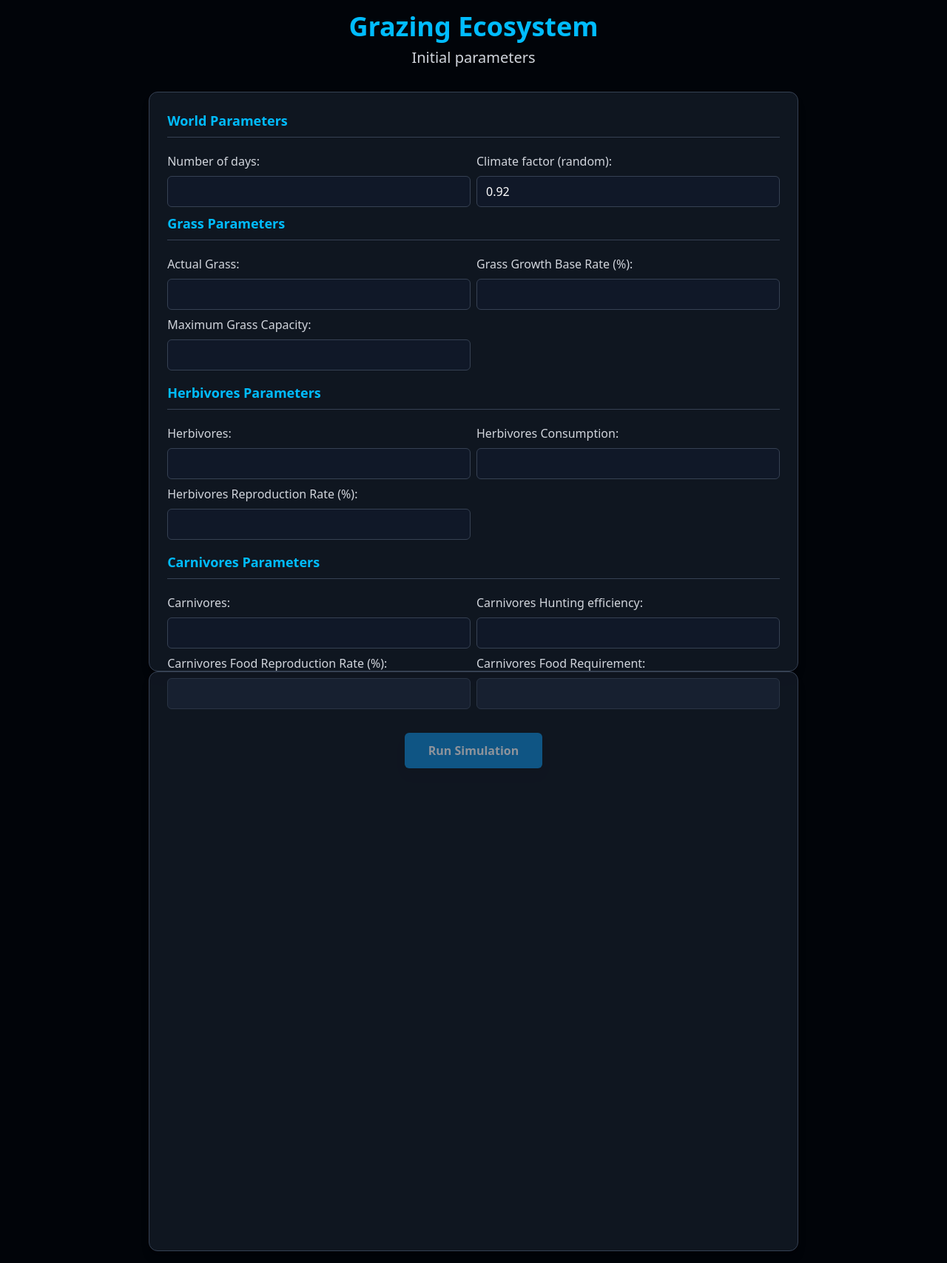
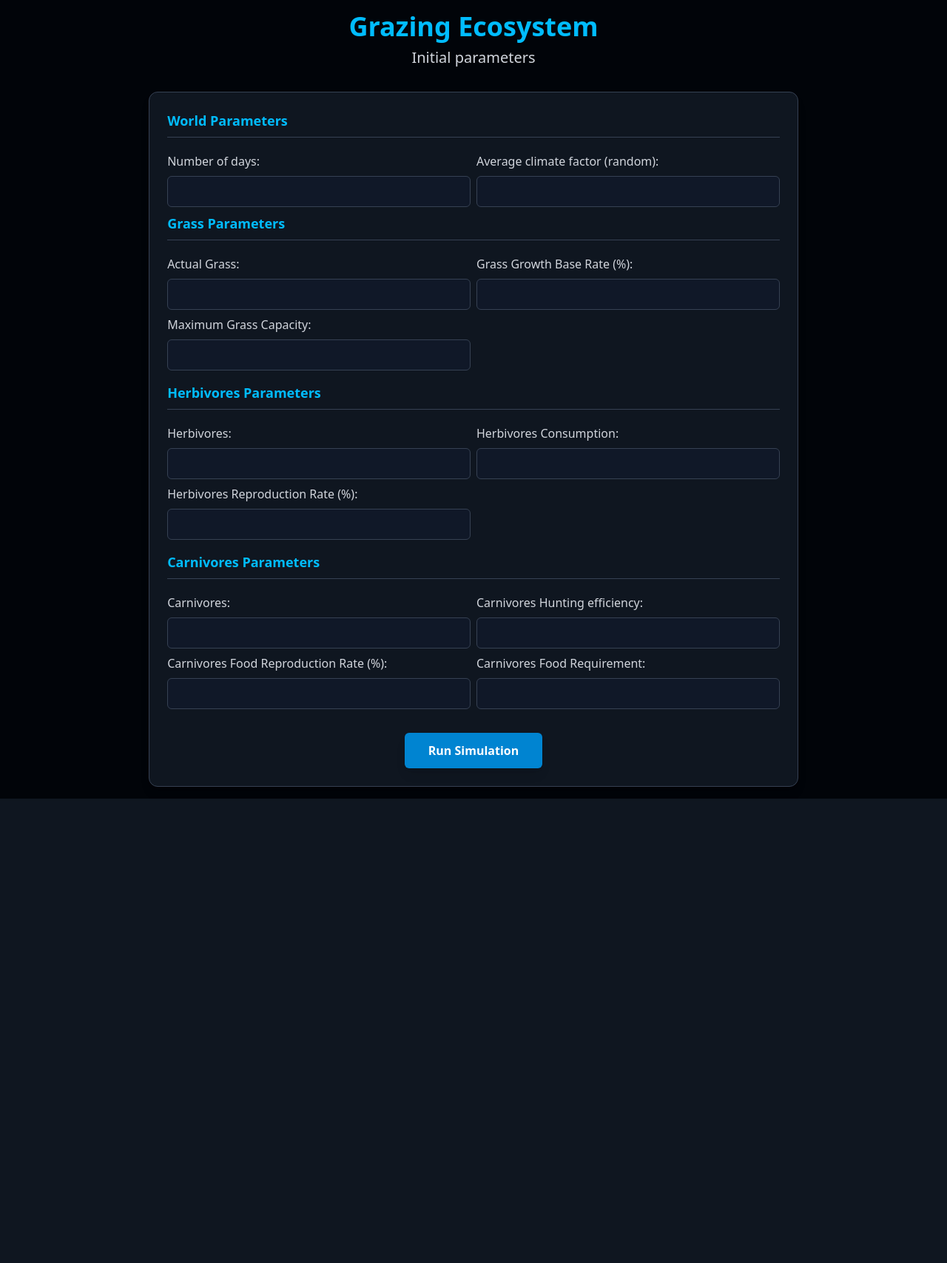
Before and after one commit to SneatX/grazing_system_php, a PHP site: page / in a window 1280 px wide. Shown: the whole page at 74% size. After the commit the page ends 1080 px from the top, so only its background shows below. Run offline with PHP 8.4, Linux system fonts and the light colour scheme.

Commit message:
refactor: :lipstick: Improving the table UI and some logic

```diff
--- a/index.php
+++ b/index.php
@@ -1,7 +1,7 @@
 <?php
+$onSimulation = false;
 $number_of_days = "";
-$climate_factor = rand(70, 130) / 100;
-$onSimulation = false;
+$averageClimateFactor = 0;
 
 $actual_grass = "";
 $grass_growth_base_rate = ""; //%
@@ -17,12 +17,14 @@ $carnivores_food_reproduction_rate = ""; //%
 $carnivores_food_requeriment = "";
 
 $RESULTS = "
-    <table class='table-auto w-full text-left text-gray-300'>
+
+    <table class='min-w-full divide-y divide-gray-700 text-sm'>
         <thead>
-            <tr>
+            <tr class='text-center '>
                 <th class='px-4 py-2'>Day</th>
                 <th class='px-4 py-2'>Grass</th>
                 <th class='px-4 py-2'>Grass comsuptiom</th>
+                <th class='px-4 py-2'>Climate factor</th>
                 <th class='px-4 py-2'>Herbivores</th>
                 <th class='px-4 py-2'>Hervivores hunted</th>
                 <th class='px-4 py-2'>Hervivores reproduction</th>
@@ -36,10 +38,8 @@ $RESULTS = "
 if ($_SERVER["REQUEST_METHOD"] == "POST") {
     setVariables();
     $onSimulation = true;
-    $grass_growth_final_value = ($grass_growth_base_rate / 100) * $climate_factor;
 
     startSimulation(
-        $grass_growth_final_value,
         $actual_grass,
         $maximun_grass_capacity,
         $herbivores,
@@ -61,24 +61,23 @@ function setVariables()
     global $herbivores, $herbivores_consumption, $herbivores_reproduction_rate; //Herbivores parameters
     global $carnivores, $carnivores_hunting_rate, $carnivores_food_reproduction_rate, $carnivores_food_requeriment; //Carnivores parameters
 
-    $number_of_days = isset($_POST['number_of_days']) ? max(1, intval($_POST['number_of_days'])) : 1;
+    $number_of_days = isset($_POST['number_of_days']) ? max(10, intval($_POST['number_of_days'])) : 10;
 
-    $actual_grass = isset($_POST['actual_grass']) ? max(1, intval($_POST['actual_grass'])) : 1;
-    $grass_growth_base_rate = isset($_POST['grass_growth_base_rate']) ? max(0.1, floatval($_POST['grass_growth_base_rate'])) : 0.1;
-    $maximun_grass_capacity = isset($_POST['maximun_grass_capacity']) ? intval($_POST['maximun_grass_capacity']) : 1;
+    $actual_grass = isset($_POST['actual_grass']) ? max(1000, intval($_POST['actual_grass'])) : 1000;
+    $grass_growth_base_rate = isset($_POST['grass_growth_base_rate']) ? max(10, floatval($_POST['grass_growth_base_rate'])) : 10;
+    $maximun_grass_capacity = isset($_POST['maximun_grass_capacity']) ? max(10000, intval($_POST['maximun_grass_capacity'])) : 10000;
 
-    $herbivores = isset($_POST['herbivores']) ? max(1, intval($_POST['herbivores'])) : 1;
-    $herbivores_consumption = isset($_POST['herbivores_consumption']) ? max(1, floatval($_POST['herbivores_consumption'])) : 1;
-    $herbivores_reproduction_rate = isset($_POST['herbivores_reproduction_rate']) ? max(0.1, floatval($_POST['herbivores_reproduction_rate'])) : 0.1;
+    $herbivores = isset($_POST['herbivores']) ? max(10, intval($_POST['herbivores'])) : 10;
+    $herbivores_consumption = isset($_POST['herbivores_consumption']) ? max(5, floatval($_POST['herbivores_consumption'])) : 5;
+    $herbivores_reproduction_rate = isset($_POST['herbivores_reproduction_rate']) ? max(10, floatval($_POST['herbivores_reproduction_rate'])) : 10;
 
-    $carnivores = isset($_POST['carnivores']) ? max(1, intval($_POST['carnivores'])) : 1;
-    $carnivores_hunting_rate = isset($_POST['carnivores_hunting_rate']) ? max(1, floatval($_POST['carnivores_hunting_rate'])) : 1;
-    $carnivores_food_reproduction_rate = isset($_POST['carnivores_food_reproduction_rate']) ? max(0.1, floatval($_POST['carnivores_food_reproduction_rate'])) : 0.1;
-    $carnivores_food_requeriment = isset($_POST['carnivores_food_requeriment']) ? max(1, floatval($_POST['carnivores_food_requeriment'])) : 1;
+    $carnivores = isset($_POST['carnivores']) ? max(2, intval($_POST['carnivores'])) : 2;
+    $carnivores_hunting_rate = isset($_POST['carnivores_hunting_rate']) ? max(0.5, floatval($_POST['carnivores_hunting_rate'])) : 0.5;
+    $carnivores_food_reproduction_rate = isset($_POST['carnivores_food_reproduction_rate']) ? max(30, floatval($_POST['carnivores_food_reproduction_rate'])) : 30;
+    $carnivores_food_requeriment = isset($_POST['carnivores_food_requeriment']) ? max(0.2, floatval($_POST['carnivores_food_requeriment'])) : 0.2;
 }
 
 function startSimulation(
-    $grass_growth_final_value,
     $actual_grass,
     $maximun_grass_capacity, //Grass parameters
     $herbivores,
@@ -90,12 +89,17 @@ function startSimulation(
     $carnivores_food_requeriment //Carnivores parameters
 ) {
 
-    global $RESULTS, $number_of_days;
+    global $RESULTS, $number_of_days, $grass_growth_base_rate, $climate_factor, $averageClimateFactor, $day;
     $herbivores_reproduction_rate /= 100;
     $carnivores_food_reproduction_rate /= 100;
 
     $day = 1;
+
     while ($day <= $number_of_days && intval($actual_grass) > 0 && intval($herbivores) > 0 && intval($carnivores) > 0) {
+        $climate_factor = rand(70, 130) / 100;
+        $grass_growth_final_value = ($grass_growth_base_rate / 100) * $climate_factor;
+        $averageClimateFactor += $climate_factor;
+
         //Grass calculation
         $actual_grass = $actual_grass + ($grass_growth_final_value * $actual_grass);
         $actual_grass = min($actual_grass, $maximun_grass_capacity);
@@ -114,16 +118,17 @@ function startSimulation(
         $carnivores = ($carnivores + $carnivoresReproduction - $deadCarnivores); //intval
 
         $RESULTS .= "
-        <tr>
-            <td class='border px-4 py-2'>$day</td>
-            <td class='border px-4 py-2 bg-gray-700'>" . number_format($actual_grass, 2) . "</td>
-            <td class='border px-4 py-2'>" . number_format($total_comsumption, 2) . "</td>
-            <td class='border px-4 py-2 bg-gray-700'>" . number_format($herbivores, 2) . "</td>
-            <td class='border px-4 py-2'>" . number_format($huntedHerbivores, 2) . "</td>
-            <td class='border px-4 py-2'>" . number_format($herbivoresReproduction, 2) . "</td>
-            <td class='border px-4 py-2 bg-gray-700'>" . number_format($carnivores, 2) . "</td>
-            <td class='border px-4 py-2'>" . number_format($deadCarnivores, 2) . "</td>
-            <td class='border px-4 py-2'>" . number_format($carnivoresReproduction, 2) . "</td>
+        <tr class='hover:bg-gray-700/30 transition-colors'>
+            <td class='px-4 py-2'>$day</td>
+            <td class='px-4 py-2 bg-gray-700'>" . number_format($actual_grass, 2) . "</td>
+            <td class='px-4 py-2'>" . number_format($total_comsumption, 2) . "</td>
+            <td class='px-4 py-2'>" . number_format($climate_factor, 2) . "</td>
+            <td class='px-4 py-2 bg-gray-700'>" . number_format($herbivores, 0) . "</td>
+            <td class='px-4 py-2'>" . number_format($huntedHerbivores, 2) . "</td>
+            <td class='px-4 py-2'>" . number_format($herbivoresReproduction, 2) . "</td>
+            <td class='px-4 py-2 bg-gray-700'>" . number_format($carnivores, 0) . "</td>
+            <td class='px-4 py-2'>" . number_format($deadCarnivores, 2) . "</td>
+            <td class='px-4 py-2'>" . number_format($carnivoresReproduction, 2) . "</td>
         </tr>";
         $day++;
     }
@@ -152,7 +157,7 @@ function startSimulation(
         </section>
 
         <section class="grid <?= $onSimulation ? "grid-cols-2" : "grid-cols-1"; ?>">
-            <article class="w-6/7 h-[98vh] mx-auto bg-gray-800/50 rounded-xl p-6 shadow-lg border border-gray-700">
+            <article class="w-6/7 mx-auto bg-gray-800/50 rounded-xl p-6 shadow-lg border border-gray-700">
                 <form method="post" action="" class="space-y-6">
                     <div class="grid grid-cols-1 md:grid-cols-2 gap-2">
 
@@ -167,8 +172,8 @@ function startSimulation(
                         </div>
 
                         <div class="space-y-2">
-                            <label class="block text-gray-300 font-medium" for="actual_grass">Climate factor (random):</label>
-                            <input type="number" id="climate_factor" name="climate_factor" value="<?= $climate_factor ?>"
+                            <label class="block text-gray-300 font-medium" for="actual_grass">Average climate factor (random):</label>
+                            <input type="number" id="climate_factor" name="climate_factor" value="<?= $onSimulation == false ? "": ($averageClimateFactor/($day-1)) ?>"
                                 class="w-full bg-gray-900 border border-gray-700 rounded-md px-3 py-2 focus:outline-none focus:ring-2 focus:ring-sky-500 focus:border-transparent"
                                 readonly>
                         </div>
@@ -247,7 +252,7 @@ function startSimulation(
                 </form>
             </article>
 
-            <article class="w-6/7 min-h-[98vh] mx-auto bg-gray-800/50 rounded-xl p-6 shadow-lg border border-gray-700 overflow-auto">
+            <article class="<?= $onSimulation == false ? "" :  "w-6/7 mx-auto bg-gray-800/50 rounded-xl p-6 shadow-lg border border-gray-700 overflow-auto" ?>">
                 <?= $onSimulation == false ? "" :  $RESULTS ?>
             </article>
 
```
